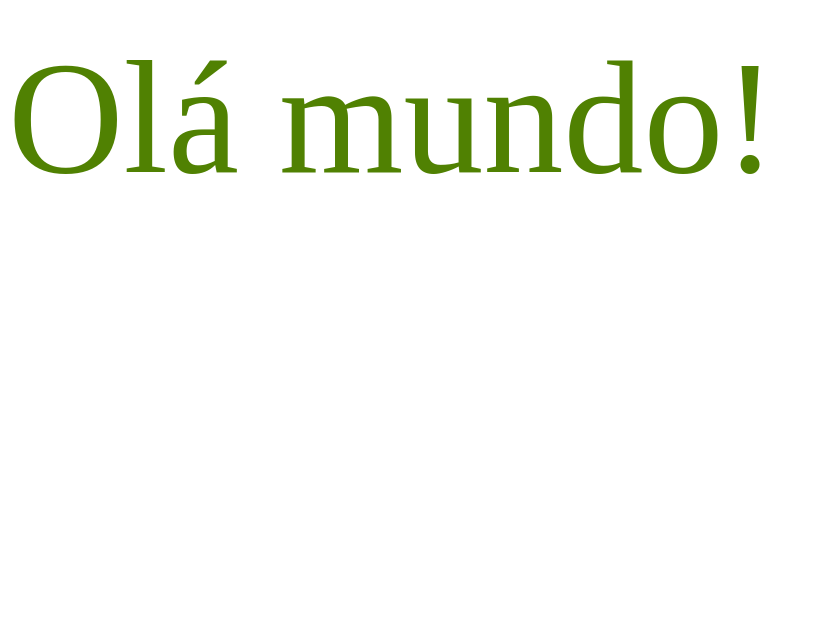
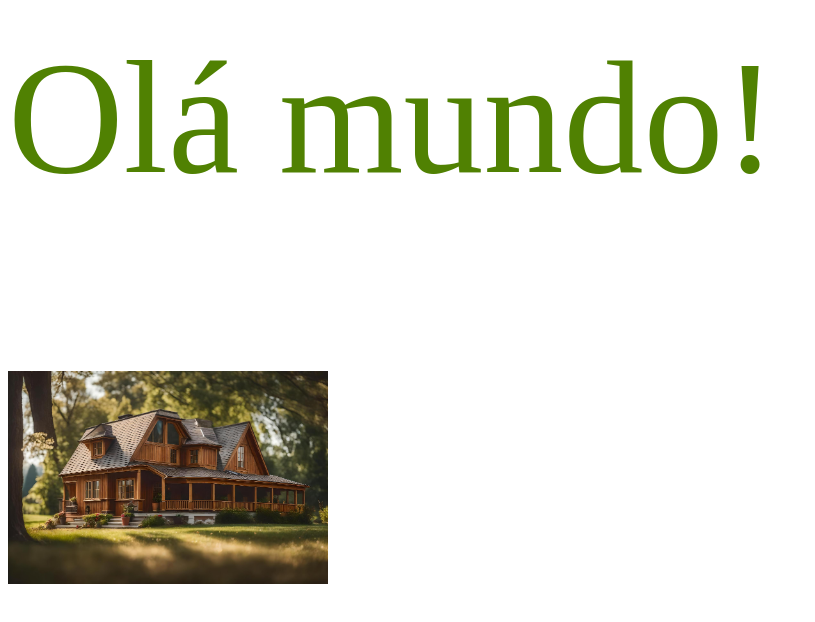
Before and after one commit to mtresende/diw, a plain HTML site: page index.html in a window 1280 px wide. Shown: the part 134-756 px from the top of the page, without its empty margins (0-815 px from the left). Drawn offline with Linux system fonts and the light colour scheme.

Commit message:
Adicionando imagem de uma casa

```diff
--- a/index.html
+++ b/index.html
@@ -7,5 +7,6 @@
 </head>
 <body>
     <p style="color: rgb(80, 129, 2); font-size: 10rem">Olá mundo!</p>
+    <img src="casa.jpg" alt="Casa de madeira" style="width: 20rem">
 </body>
 </html>
```
Also changed, not shown: casa.jpg (added).
